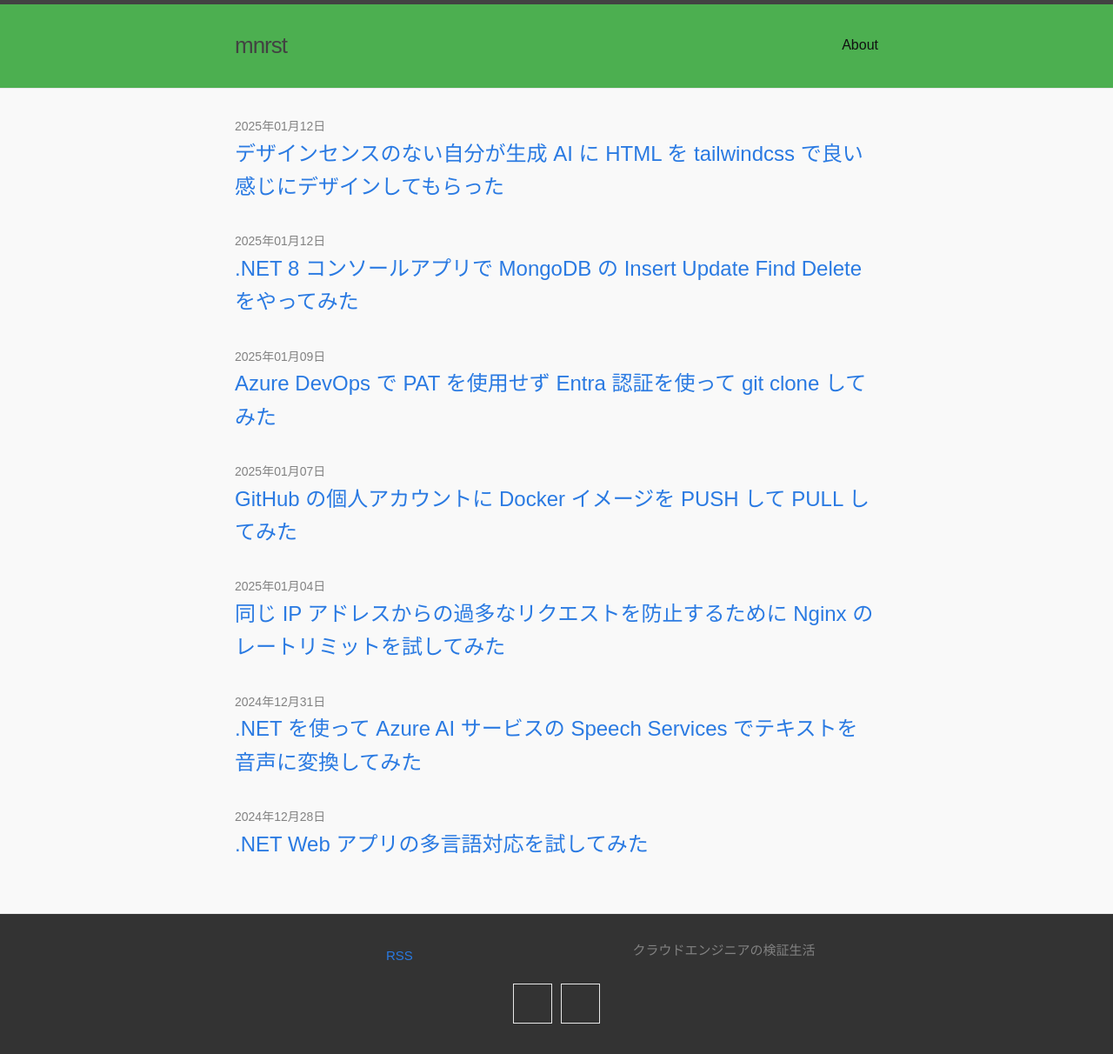
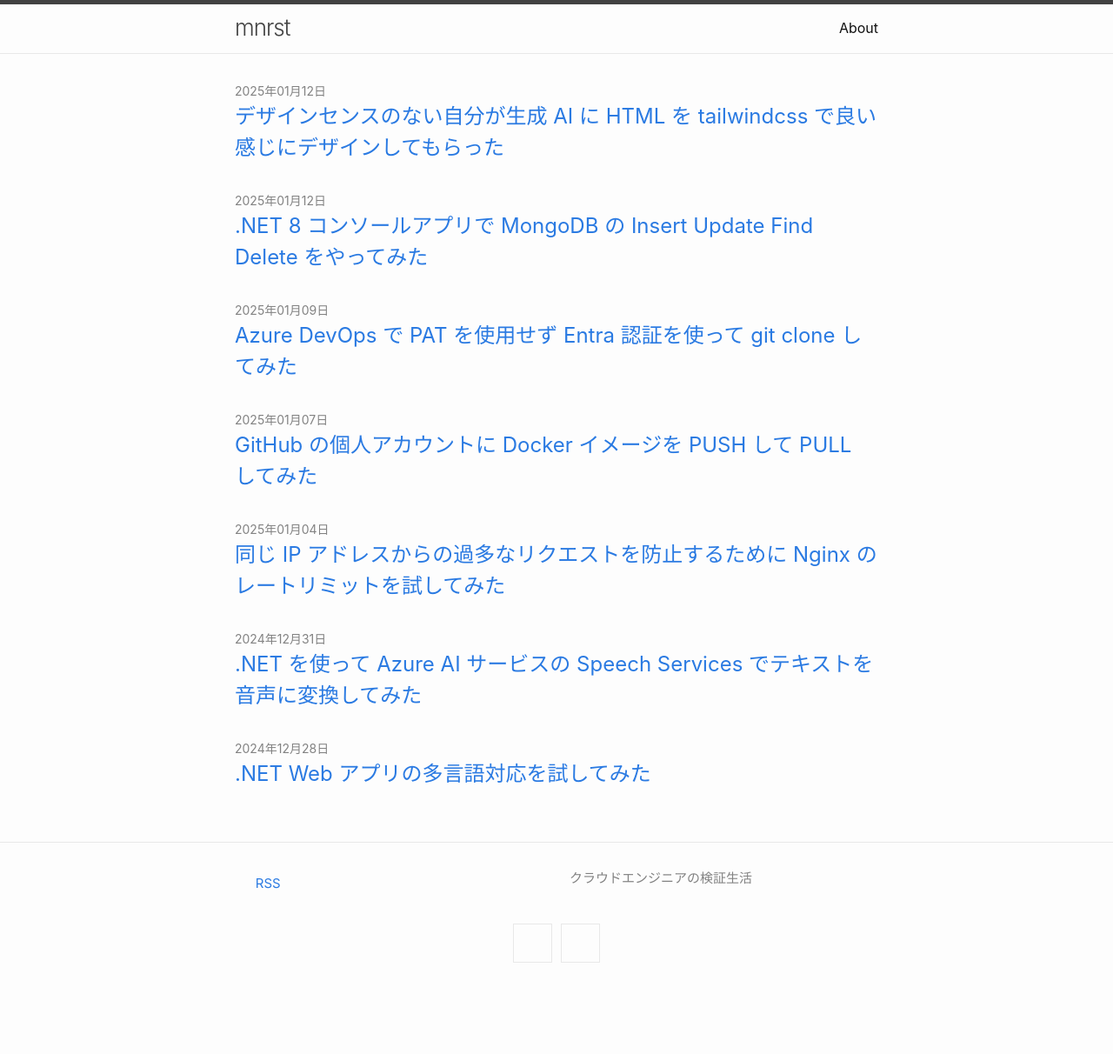
Before and after one commit to mnrst/mnrst.github.io, a Jekyll site: the page built from index.md, in a window 1280 px wide. Shown: the whole page at 87% size. Built offline with Jekyll 4.4.1, drawn with Linux system fonts in a browser that asks for light colours; after the commit the page ends 1142 px from its top, so only the background shows below that.

Commit message:
update assets/css/style.scss

```diff
--- a/assets/css/style.scss
+++ b/assets/css/style.scss
@@ -9,105 +9,3 @@
 img {
   border: 1px solid black;
 }
-
-/* 全体のスタイル */
-body {
-  font-family: 'Arial', sans-serif;
-  line-height: 1.6;
-  margin: 0;
-  padding: 0;
-  background-color: #f9f9f9; /* 優しい背景色 */
-  color: #333; /* 読みやすい文字色 */
-}
-
-/* ヘッダーのスタイル */
-header {
-  background-color: #4CAF50; /* モダンな緑色 */
-  color: white;
-  padding: 20px 0;
-  text-align: center;
-}
-
-header h1 {
-  margin: 0;
-  font-size: 2.5em;
-}
-
-/* ナビゲーションバー */
-nav {
-  background-color: #333;
-}
-
-nav ul {
-  list-style: none;
-  margin: 0;
-  padding: 0;
-  display: flex;
-  justify-content: center;
-}
-
-nav ul li {
-  margin: 0;
-}
-
-nav ul li a {
-  color: white;
-  text-decoration: none;
-  padding: 15px 20px;
-  display: block;
-}
-
-nav ul li a:hover {
-  background-color: #575757; /* ホバー時の色変更 */
-}
-
-/* メインコンテンツ */
-main {
-  max-width: 800px;
-  margin: auto;
-  padding: 20px;
-}
-
-main h2 {
-  color: #4CAF50; /* ヘッダーと統一感 */
-}
-
-main p {
-  margin-bottom: 20px;
-}
-
-/* ボタンスタイル */
-button {
-  background-color: #4CAF50;
-  color: white;
-  border: none;
-  padding: 10px 20px;
-  cursor: pointer;
-}
-
-button:hover {
-  background-color: #45a049; /* ホバー時の色変更 */
-}
-
-/* フッターのスタイル */
-footer {
-  background-color: #333;
-  color: white;
-  text-align: center;
-  padding: 10px 0;
-}
-
-footer p {
-  margin: 0;
-}
-
-/* レスポンシブ対応 */
-@media (max-width: 768px) {
-    nav ul {
-        flex-direction: column; /* スマホで縦並びに */
-    }
-
-    main {
-        padding: 10px; /* スペース調整 */
-    }
-}
```
